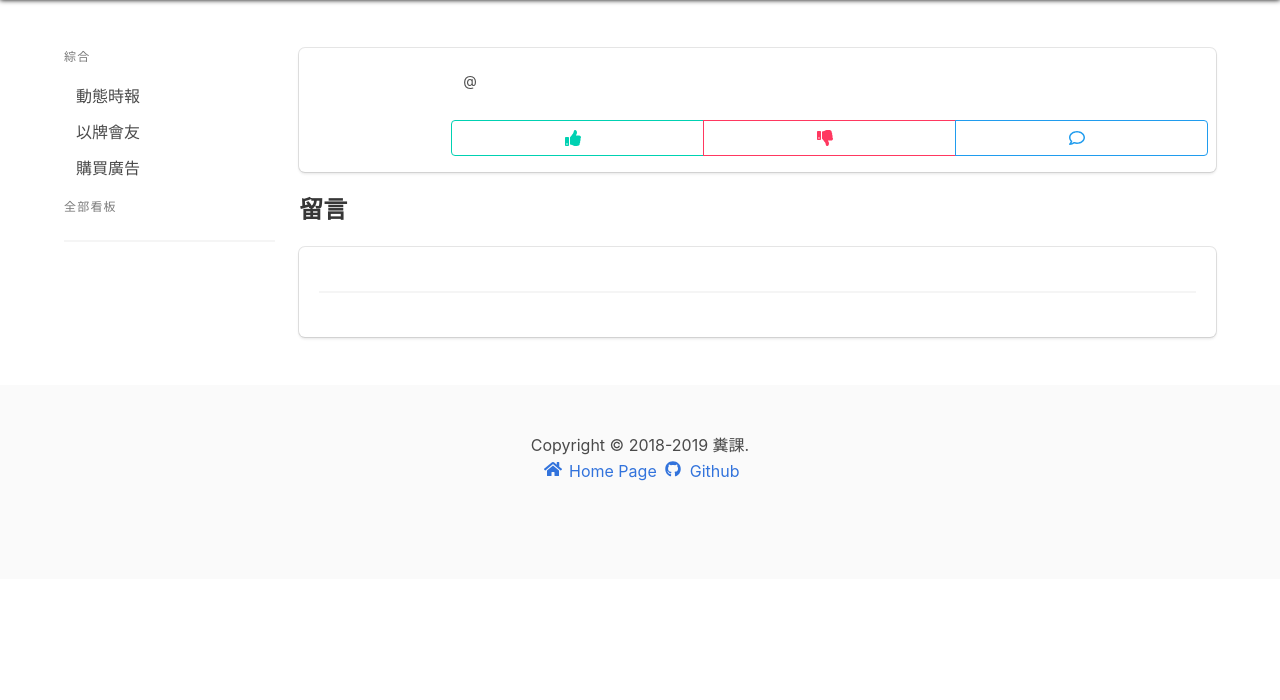
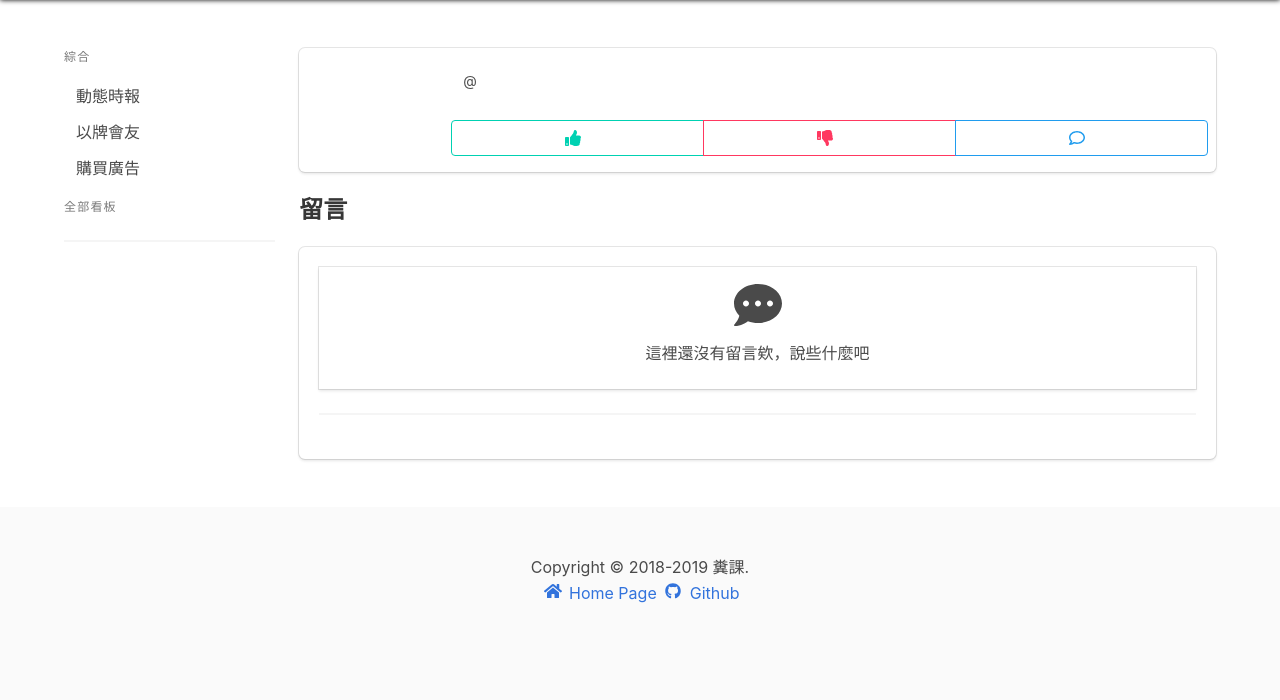
Before and after one commit to AcademiaMeow/Tacobro, a Flask app: template templates/post.html in a window 1280 px wide. Shown: the part 52-752 px from the top of the page. Run offline with Flask 2, Linux system fonts and the light colour scheme; the template is opened without the code that fills it, so the values that code supplies are empty; parts of the project's set-up code (start-up, migrations or seed data) failed here and were passed over; some libraries are stand-ins or nearby versions.

Commit message:
add no comment box

```diff
--- a/templates/post.html
+++ b/templates/post.html
@@ -83,6 +83,16 @@
                                 </div>
                             </div>
                         </article>
+                        {% else %}
+                        <div class="card has-text-centered" id="no-comment">
+                            <div class="card-content">
+                                <span class="icon" style="vertical-align:middle;">
+                                    <i class="fas fa-3x fa-comment-dots"></i>
+                                </span>
+                                <br><br>
+                                <p>這裡還沒有留言欸，說些什麼吧</p>
+                            </div>
+                        </div>
                         {% endfor %}
                     </div>
 
@@ -151,6 +161,8 @@
                             </div>`;
                     document.getElementById("comments").appendChild(commentMedia);
                     document.getElementById("comment-count").innerText = parseInt(document.getElementById("comment-count").innerText) + 1;
+                    if (document.getElementById("no-comment"))
+                        document.getElementById("no-comment").remove()
                 } else alert(r.message);
                 commentContent.value = "";
                 e.target.classList.remove("is-loading");
```
